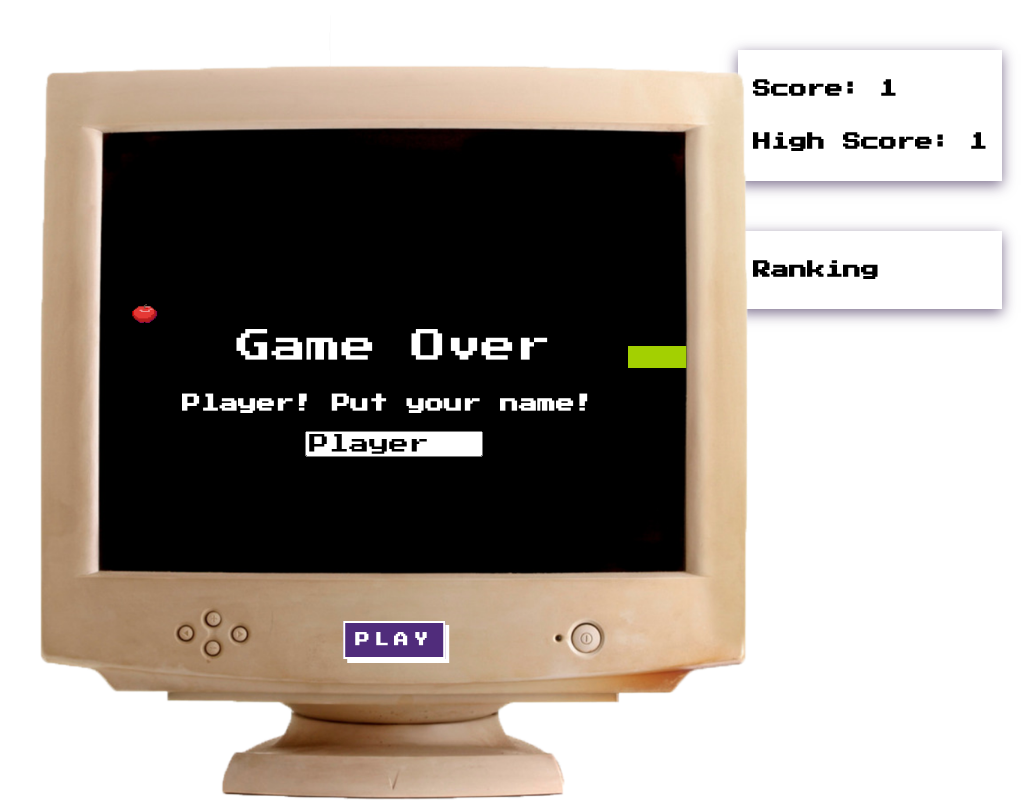
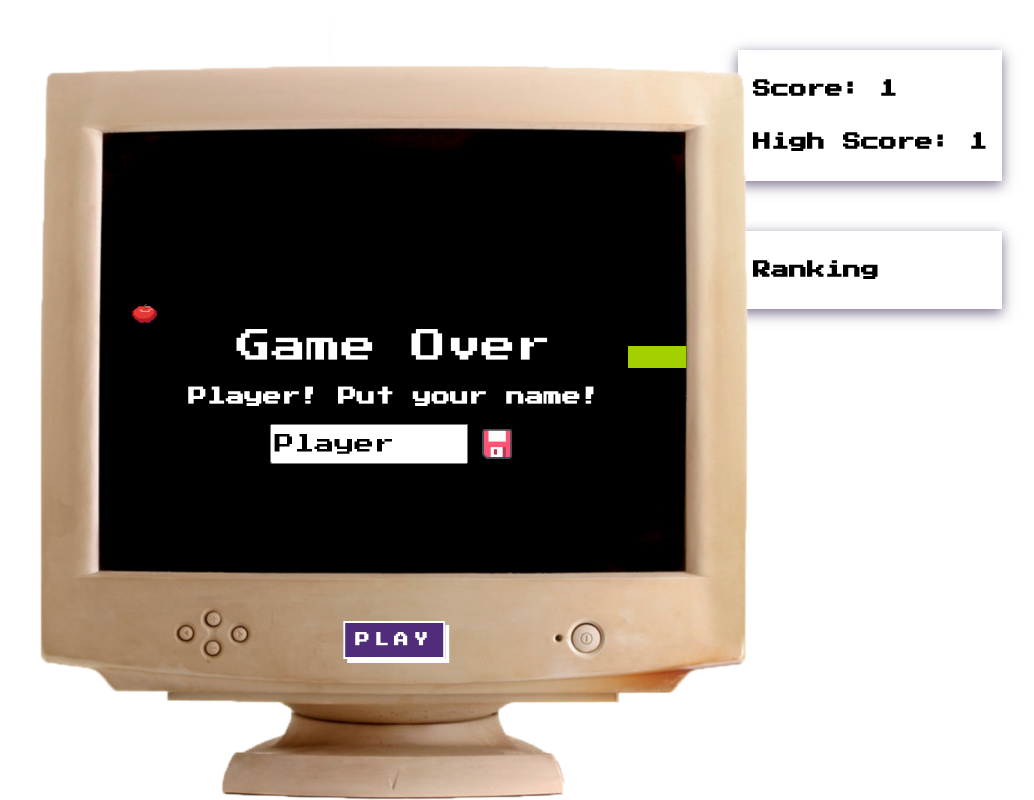
Before and after one commit to brunomendeslima/snake-game, a React (Create React App) app: page / in a window 1280 px wide. Both pictures are taken after a click on the button "PLAY". Shown: the whole page, without its empty margins (246-1280 px from the left). Built offline with nearby package versions, Linux system fonts and the light colour scheme; no server answers; the database is empty.

Commit message:
add event insert score

```diff
--- a/src/components/player/index.tsx
+++ b/src/components/player/index.tsx
@@ -1,5 +1,7 @@
 import React from 'react'
 import styled from "styled-components"
+import Diskette from "../../assets/diskette.png"
+import ScoresService from '../../services/scores-service';
 
 const Div = styled.div`
     display: flex;
@@ -10,13 +12,28 @@ const Div = styled.div`
 	transform: translate(-50%, -50%);
 	color: white;
     padding-top: 2em;
+    text-align: center;
+`;
+
+const DivImage = styled.div`
+    justify-content: center;
+    display: flex;
+    flex-direction: row;
 `;
 
 const Input = styled.input`
     font-family: 'Press Start 2P', cursive;
     width: 40%;
-    align-self: center;
     font-size: 20px;
+    `;
+
+const Img = styled.img`
+    width: 40px;
+    height: 40px;
+`;
+
+const Spacer = styled.div`
+    padding: 0.3em;
 `;
 
 interface PropsType {
@@ -32,11 +49,20 @@ const Player:  React.FC<PropsType> = (props: PropsType) => {
         setValue(event.target.value);
     };
 
+    const onSaveClick = () => {
+        let newScore = {name: value, points: props.score};
+        ScoresService.insertScore(newScore);
+    };
+
     if (props.gameOver)
         return (
             <Div>
                 <h3>Player! Put your name!</h3>
-                <Input value={value} type="text" onChange={onChange} />
+                <DivImage>
+                    <Input value={value} type="text" onChange={onChange} />
+                    <Spacer />
+                    <Img src={Diskette} onClick={onSaveClick}/>
+                </DivImage>
             </Div>
         );
 
--- a/src/hooks/useScores.tsx
+++ b/src/hooks/useScores.tsx
@@ -5,7 +5,7 @@ import { db } from "../firebase";
 const useScores = () => {
   const [scores, setScores] = useState([]);
   const [scoresCollection, loadingScores, error] = useCollection(
-    db.collection("scores").orderBy("points", "asc").limit(10)
+    db.collection("scores").orderBy("points", "desc").limit(10)
   );
 
   useEffect(() => {
@@ -13,8 +13,7 @@ const useScores = () => {
         .map((doc: any) => ({
           ...doc.data(),
           key: doc,
-        }))
-        .reverse() || [] as any;
+        })) || [] as any;
 
     setScores(newScores);
   }, [scoresCollection]);
--- a/src/services/scores-service.tsx
+++ b/src/services/scores-service.tsx
@@ -19,9 +19,7 @@ const ScoresService = {
   },
 
   async insertScore(score: any) {
-    db.collection("scores").add({
-      score,
-    });
+    db.collection("scores").add(score);
   },
 };
 
```
Also changed, not shown: src/assets/diskette.png (added).
